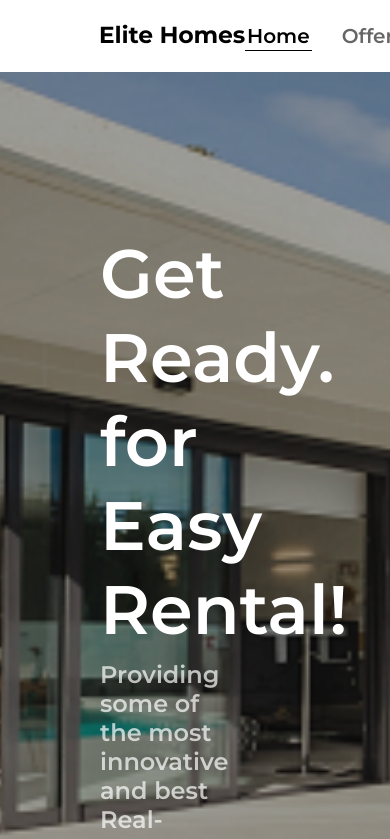
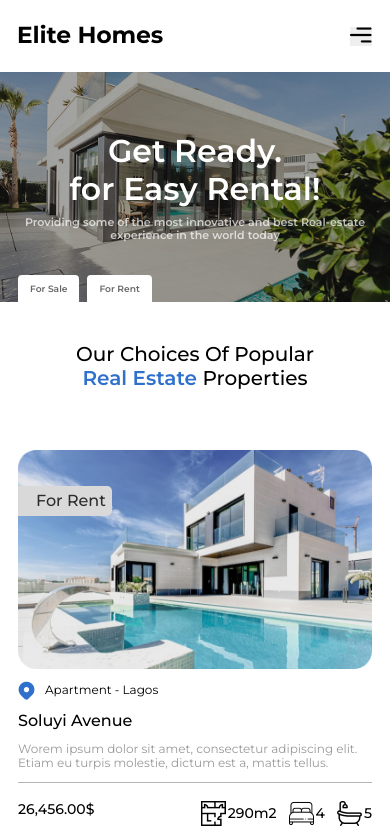
Before and after one commit to arcteggzz/elite-homes, a React (Vite) app: page /home in a window 390 px wide. Shown: the top 839 px of the page. Built offline with nearby package versions, Linux system fonts and the light colour scheme.

Commit message:
feat: mobile styles for homepage and navbar controls

```diff
--- a/src/components/Navbar/Navbar.module.scss
+++ b/src/components/Navbar/Navbar.module.scss
@@ -10,15 +10,20 @@
 
   @include sm() {
     height: pixRem(72);
+    padding: 0 pixRem(18);
+    position: relative;
   }
 
-  .center {
+  .center_desktop_links {
     display: flex;
     align-items: center;
     gap: pixRem(28);
 
     @include md() {
       gap: pixRem(32);
+    }
+    @include sm() {
+      display: none;
     }
 
     .single_NavLink {
@@ -54,32 +59,10 @@
   }
 
   .right {
-    .homePage_signUp_btn {
-      display: flex;
-      justify-content: center;
-      align-items: center;
-      padding: pixRem(6) pixRem(12);
-      column-gap: pixRem(8);
-      background: #ffffff;
-      border-radius: 4px;
-      cursor: pointer;
-      text-decoration: none;
-
-      p {
-        font-weight: 600;
-        font-size: 14px;
-        line-height: 18px;
-        color: #000000;
-        text-decoration: none;
-        cursor: pointer;
-      }
+    @include sm() {
+      display: none;
     }
-
-    .homePage_signUp_btn:hover {
-      background: #919191;
-    }
-
-    .otherPages_signUp_btn {
+    .signUp_btn {
       display: flex;
       justify-content: center;
       align-items: center;
@@ -100,7 +83,7 @@
       }
     }
 
-    .otherPages_signUp_btn:hover {
+    .signUp_btn:hover {
       background: #919191;
     }
 
@@ -115,6 +98,114 @@
         font-size: 14px;
         line-height: 18px;
         color: #000000;
+        text-align: center;
+      }
+
+      .logout_btn {
+        padding: pixRem(10) pixRem(24);
+        background: $primary;
+        border-radius: 4px;
+        cursor: pointer;
+        text-decoration: none;
+        border: none;
+        font-weight: 600;
+        font-size: 14px;
+        line-height: 18px;
+        color: #ffffff;
+      }
+
+      .logout_btn:hover {
+        background: #2e85e2;
+      }
+    }
+  }
+
+  .haburger {
+    display: none;
+    @include sm() {
+      display: block;
+      border: none;
+    }
+  }
+
+  .mobile_links {
+    display: none;
+    @include sm() {
+      display: block;
+      border: none;
+      position: absolute;
+      top: 72px;
+      left: 0;
+      background: #ffffff;
+      width: 100%;
+
+      display: flex;
+      flex-direction: column;
+      align-items: center;
+      row-gap: 40px;
+      padding: 12px 0;
+      border-top: $fontDark solid 0.5px;
+
+      .single_NavLink_mobile {
+        font-weight: 600;
+        font-size: 20px;
+        line-height: 24px;
+        padding: 2px;
+        transition: all ease 0.2s;
+        text-decoration: none;
+        color: rgba(0, 0, 0, 0.6);
+        border-bottom: 1px solid transparent;
+      }
+
+      .single_NavLinkActive_mobile {
+        font-weight: 600;
+        font-size: 20px;
+        line-height: 24px;
+        padding: 2px;
+        text-decoration: none;
+        color: $fontDark;
+        border-bottom: $fontDark solid 1px;
+      }
+
+      .mobile_userDetails {
+        width: 100%;
+        display: flex;
+        flex-direction: column;
+        align-items: center;
+        row-gap: 12px;
+        padding: 0 18px;
+
+        .logout_btn_mobile {
+          width: 100%;
+          text-align: center;
+
+          padding: pixRem(14) pixRem(8);
+          background: $primary;
+          border-radius: 4px;
+          cursor: pointer;
+          text-decoration: none;
+          border: none;
+          font-weight: 600;
+          font-size: 14px;
+          line-height: 18px;
+          color: #ffffff;
+        }
+      }
+
+      .signUp_btn_mobile {
+        width: 90%;
+        text-align: center;
+
+        display: flex;
+        justify-content: center;
+        align-items: center;
+        padding: pixRem(12) pixRem(12);
+        column-gap: pixRem(8);
+        background: #000000;
+        border-radius: 4px;
+        cursor: pointer;
+        text-decoration: none;
+        color: #ffffff;
       }
     }
   }
--- a/src/components/Navbar/index.jsx
+++ b/src/components/Navbar/index.jsx
@@ -3,6 +3,7 @@ import elite_homes_black_icon from "./images/elite_homes_black_icon.png";
 // import elite_homes_white_icon from "./images/elite_homes_white_icon.png";
 import { Link, NavLink, useNavigate } from "react-router-dom";
 // import sign_in_black_icon from "./images/sign_in_black.png";
+import hamburger from "./images/haburger.png";
 import sign_in_white_icon from "./images/sign_in_white.png";
 import placeholder_avatar from "./images/placeholder_avatar.png";
 import PropTypes from "prop-types";
@@ -10,13 +11,19 @@ import { useSelector, useDispatch } from "react-redux";
 import {
   selectCurrentUserName,
   selectCurrentUserImage,
+  resetCredentials,
 } from "../../redux/features/auth/authSlice";
-import { resetCredentials } from "../../redux/features/auth/authSlice";
+import {
+  selectNavIsOpen,
+  openNavbar,
+  closeNavbar,
+} from "../../redux/features/mobileNav/mobileNavSlice";
 import { useLogoutMutation } from "../../redux/features/auth/authApiSlice";
 
 export default function Navbar({ isAuthenticated, isHomepageNavbar }) {
   const currentUser = useSelector(selectCurrentUserName);
   const currentUserImage = useSelector(selectCurrentUserImage);
+  const currentNavbarState = useSelector(selectNavIsOpen);
   const dispatch = useDispatch();
   const [logout] = useLogoutMutation();
   const navigate = useNavigate();
@@ -43,22 +50,20 @@ export default function Navbar({ isAuthenticated, isHomepageNavbar }) {
     }
   };
 
+  const navbarHandler = () => {
+    currentNavbarState ? dispatch(closeNavbar()) : dispatch(openNavbar());
+  };
+
   return (
     <>
       <nav className={styles.Navbar} style={Navbar_styles}>
         {/* Logo */}
         <Link className={styles.left} to={"/"}>
-          <img
-            src={elite_homes_black_icon}
-            // src={
-            //   isHomepageNavbar ? elite_homes_white_icon : elite_homes_black_icon
-            // }
-            alt="elite homes icon"
-          />
+          <img src={elite_homes_black_icon} alt="elite homes icon" />
         </Link>
 
         {/* dekstop links */}
-        <div className={styles.center}>
+        <div className={styles.center_desktop_links}>
           {navElements.map((elem) => {
             return (
               <NavLink
@@ -71,14 +76,6 @@ export default function Navbar({ isAuthenticated, isHomepageNavbar }) {
                     ? styles.single_NavLinkActive
                     : styles.single_NavLink
                 }
-                // style={(isActive, isPending) => ({
-                //   color: isHomepageNavbar ? "#ffffff" : "",
-                //   borderBottom: isPending
-                //     ? "solid 1px red"
-                //     : isHomepageNavbar && isActive
-                //     ? "solid 1px #ffffff"
-                //     : "solid 1px #000000",
-                // })}
               >
                 {elem.name}
               </NavLink>
@@ -95,20 +92,68 @@ export default function Navbar({ isAuthenticated, isHomepageNavbar }) {
                 src={currentUserImage ? currentUserImage : placeholder_avatar}
                 alt="user avatar image"
               />
-              <button onClick={logoutHandler}>Logout</button>
+              <button onClick={logoutHandler} className={styles.logout_btn}>
+                Logout
+              </button>
             </div>
-          ) : isHomepageNavbar ? (
-            <Link to={"/signup"} className={styles.otherPages_signUp_btn}>
-              <img src={sign_in_white_icon} alt="sign in icon" />
-              <p>Sign up</p>
-            </Link>
           ) : (
-            <Link to={"/signup"} className={styles.otherPages_signUp_btn}>
+            <Link to={"/signup"} className={styles.signUp_btn}>
               <img src={sign_in_white_icon} alt="sign in icon" />
               <p>Sign up</p>
             </Link>
           )}
         </div>
+
+        {/* hamburger */}
+        <button className={styles.haburger} onClick={() => navbarHandler()}>
+          <img src={hamburger} alt="hamburger icon" />
+        </button>
+
+        {/* mobile links */}
+        {currentNavbarState ? (
+          <div className={styles.mobile_links}>
+            {navElements.map((elem) => {
+              return (
+                <NavLink
+                  to={elem.link}
+                  key={elem.name}
+                  className={({ isActive, isPending }) =>
+                    isPending
+                      ? styles.single_NavLink_mobile
+                      : isActive
+                      ? styles.single_NavLinkActive_mobile
+                      : styles.single_NavLink_mobile
+                  }
+                >
+                  {elem.name}
+                </NavLink>
+              );
+            })}
+
+            {isAuthenticated ? (
+              <div className={styles.mobile_userDetails}>
+                <p>{currentUser}</p>
+                <img
+                  src={currentUserImage ? currentUserImage : placeholder_avatar}
+                  alt="user avatar image"
+                />
+                <button
+                  onClick={logoutHandler}
+                  className={styles.logout_btn_mobile}
+                >
+                  Logout
+                </button>
+              </div>
+            ) : (
+              <Link to={"/signup"} className={styles.signUp_btn_mobile}>
+                <img src={sign_in_white_icon} alt="sign in icon" />
+                <p>Sign up</p>
+              </Link>
+            )}
+          </div>
+        ) : (
+          <></>
+        )}
       </nav>
     </>
   );
--- a/src/pages/LandingPage/styles/LandingPageHeader.module.scss
+++ b/src/pages/LandingPage/styles/LandingPageHeader.module.scss
@@ -11,9 +11,13 @@
 
   transition: all 0.5s ease-in-out;
 
-  // background-image: url("../images/header_landingpage_bg01.png");
   background-size: cover;
   background-position: center;
+
+  @include sm() {
+    padding: pixRem(60) pixRem(18);
+    margin: 0 0 0 0;
+  }
 
   h1 {
     display: flex;
@@ -23,6 +27,11 @@
     font-size: 68.5088px;
     line-height: 84px;
     color: #ffffff;
+    @include sm() {
+      text-align: center;
+      font-size: 31.5561px;
+      line-height: 38px;
+    }
   }
 
   p {
@@ -32,6 +41,12 @@
     color: #ffffff;
     opacity: 0.7;
     width: 60%;
+    @include sm() {
+      font-size: 11.0547px;
+      line-height: 13px;
+      text-align: center;
+      width: 100%;
+    }
   }
 
   .button_container {
@@ -40,6 +55,10 @@
     left: 100px;
     display: flex;
     column-gap: 14px;
+    @include sm() {
+      left: 18px;
+      column-gap: 8px;
+    }
 
     h5 {
       background: #ffffff;
@@ -49,6 +68,12 @@
       font-size: 24px;
       line-height: 29px;
       color: rgba(0, 0, 0, 0.6);
+      @include sm() {
+        padding: 8px 12px;
+        border-radius: 4px 4px 0px 0px;
+        font-size: 9.12161px;
+        line-height: 11px;
+      }
     }
   }
 }
--- a/src/pages/LandingPage/styles/LandingPageProperties.module.scss
+++ b/src/pages/LandingPage/styles/LandingPageProperties.module.scss
@@ -3,6 +3,10 @@
 .LandingPageProperties {
   width: 100%;
   padding: 0 pixRem(100);
+
+  @include sm() {
+    padding: 0 pixRem(18);
+  }
 }
 
 .title {
@@ -10,6 +14,14 @@
   margin-bottom: 1rem;
   text-transform: capitalize;
   font-weight: 500;
+  @include sm() {
+    font-size: 20px;
+    line-height: 24px;
+    text-align: center;
+    margin-bottom: 0;
+    padding: 40px 0;
+  }
+
   span {
     font-weight: 600;
     color: $primary;
@@ -23,6 +35,12 @@
   padding: pixRem(100) 0 pixRem(40) 0;
   row-gap: 100px;
   justify-items: center;
+
+  @include sm() {
+    padding: pixRem(20) 0;
+    row-gap: 44px;
+    grid-template-columns: 1fr;
+  }
 }
 
 .btn_container {
@@ -43,6 +61,14 @@
     color: #ffffff;
     transition: all ease 0.2s;
     font-family: "Montserrat";
+
+    @include sm() {
+      padding: 12px 24px;
+      width: 100%;
+      text-align: center;
+      font-size: 18px;
+      line-height: 20px;
+    }
   }
 
   .view_more_btn:hover {
--- a/src/pages/LoginPage/LoginPage.module.scss
+++ b/src/pages/LoginPage/LoginPage.module.scss
@@ -4,6 +4,41 @@
   max-width: 1140px;
   margin: 0 auto 1rem;
   box-sizing: border-box;
+
+  button {
+    width: 100%;
+    background-color: $primary;
+    border: none;
+    border-radius: 8px;
+    color: white;
+    padding: 16px 32px;
+    text-decoration: none;
+    margin: 0.4rem 0px 1rem 0;
+    font-size: 20px;
+    font-weight: 700;
+    cursor: pointer;
+  }
+
+  input[type="checkbox"] {
+    margin-right: 7px;
+  }
+
+  label {
+    color: rgba($color: #000000, $alpha: 0.5);
+  }
+
+  input[type="email"],
+  input[type="password"] {
+    width: 100%;
+    padding: 12px 20px;
+    margin: 0.7rem 0;
+    display: inline-block;
+    border: 1px solid #ccc;
+    border-radius: 8px;
+    box-sizing: border-box;
+    background-color: rgba($color: gray, $alpha: 0.02);
+    outline-color: $primary;
+  }
 }
 
 .LoginPage {
@@ -41,6 +76,25 @@
   }
 }
 
+.split {
+  display: flex;
+  justify-content: space-between;
+  margin: 0.7rem 0;
+}
+
+.link {
+  color: $primary;
+  text-decoration: none;
+  font-weight: 700;
+  cursor: pointer;
+}
+
+@include sm() {
+  .container {
+    max-width: 370px;
+    margin: 0 auto 1rem;
+    box-sizing: border-box;
+
     input[type="email"],
     input[type="password"] {
       width: 100%;
@@ -54,25 +108,12 @@ input[type="password"] {
       outline-color: $primary;
     }
 
-.split {
-  display: flex;
-  justify-content: space-between;
-  margin: 0.7rem 0;
-}
-
     input[type="checkbox"] {
       margin-right: 7px;
     }
 
     label {
       color: rgba($color: #000000, $alpha: 0.5);
-}
-
-.link {
-  color: $primary;
-  text-decoration: none;
-  font-weight: 700;
-  cursor: pointer;
     }
 
     button {
@@ -88,12 +129,6 @@ button {
       font-weight: 700;
       cursor: pointer;
     }
-
-@include sm() {
-  .container {
-    max-width: 370px;
-    margin: 0 auto 1rem;
-    box-sizing: border-box;
   }
 
   .LoginPage {
@@ -112,7 +147,7 @@ button {
 
   .loginImage {
     position: absolute;
-    bottom:10px;
+    bottom: 10px;
     left: 2px;
     width: 175px;
     height: 145px;
@@ -144,31 +179,10 @@ button {
     }
   }
 
-  input[type="email"],
-  input[type="password"] {
-    width: 100%;
-    padding: 12px 20px;
-    margin: 0.7rem 0;
-    display: inline-block;
-    border: 1px solid #ccc;
-    border-radius: 8px;
-    box-sizing: border-box;
-    background-color: rgba($color: gray, $alpha: 0.02);
-    outline-color: $primary;
-  }
-
   .split {
     display: flex;
     justify-content: space-between;
     margin: 0.7rem 0;
-  }
-
-  input[type="checkbox"] {
-    margin-right: 7px;
-  }
-
-  label {
-    color: rgba($color: #000000, $alpha: 0.5);
   }
 
   .link {
@@ -177,18 +191,4 @@ button {
     font-weight: 700;
     cursor: pointer;
   }
-
-  button {
-    width: 100%;
-    background-color: $primary;
-    border: none;
-    border-radius: 8px;
-    color: white;
-    padding: 16px 32px;
-    text-decoration: none;
-    margin: 0.4rem 0px 1rem 0;
-    font-size: 20px;
-    font-weight: 700;
-    cursor: pointer;
 }
-}
--- a/src/pages/OffersPage/styles/PropertySummary.module.scss
+++ b/src/pages/OffersPage/styles/PropertySummary.module.scss
@@ -8,6 +8,10 @@
   cursor: pointer !important;
   transition: all ease 0.2s;
   text-decoration: none;
+
+  @include sm() {
+    width: 100%;
+  }
 
   h1,
   h2,
@@ -23,6 +27,9 @@
     width: 100%;
     height: auto;
     border-radius: 20px;
+    @include sm() {
+      border-radius: 12px;
+    }
   }
 
   .property_name_tag {
@@ -43,6 +50,10 @@
         font-size: 18px;
         line-height: 21px;
         color: #000000;
+        @include sm() {
+          font-size: 12px;
+          line-height: 14px;
+        }
       }
     }
 
@@ -52,6 +63,10 @@
       line-height: 37px;
       color: #000000;
       text-align: left;
+      @include sm() {
+        font-size: 16px;
+        line-height: 18px;
+      }
     }
 
     p {
@@ -60,6 +75,10 @@
       line-height: 24px;
       color: #000000;
       opacity: 0.4;
+      @include sm() {
+        font-size: 12px;
+        line-height: 14px;
+      }
     }
   }
 
@@ -75,6 +94,10 @@
       font-size: 24px;
       line-height: 26px;
       color: #000000;
+      @include sm() {
+        font-size: 14px;
+        line-height: 16px;
+      }
     }
 
     .details_container {
@@ -91,6 +114,10 @@
           font-size: 16px;
           line-height: 18px;
           color: #000000;
+          @include sm() {
+            font-size: 14px;
+            line-height: 16px;
+          }
         }
       }
     }
--- a/src/redux/app/store.js
+++ b/src/redux/app/store.js
@@ -1,11 +1,13 @@
 import { configureStore } from "@reduxjs/toolkit";
 import { apiSlice } from "./api/apiSlice";
 import authReducer from "../features/auth/authSlice";
+import mobileNavReducer from "../features/mobileNav/mobileNavSlice";
 
 const store = configureStore({
   reducer: {
     [apiSlice.reducerPath]: apiSlice.reducer,
     auth: authReducer,
+    mobileNav: mobileNavReducer,
   },
   middleware: (getDefaultMiddleware) =>
     getDefaultMiddleware().concat(apiSlice.middleware),
--- /dev/null
+++ b/src/redux/features/mobileNav/mobileNavSlice.js
@@ -0,0 +1,23 @@
+import { createSlice } from "@reduxjs/toolkit";
+
+const initialState = {
+  navIsOpen: false,
+};
+
+const mobileNavSlice = createSlice({
+  name: "mobileNav",
+  initialState,
+  reducers: {
+    openNavbar: (state) => {
+      state.navIsOpen = true;
+    },
+    closeNavbar: (state) => {
+      state.navIsOpen = false;
+    },
+  },
+});
+export const { openNavbar, closeNavbar } = mobileNavSlice.actions;
+
+export default mobileNavSlice.reducer;
+
+export const selectNavIsOpen = (state) => state.mobileNav.navIsOpen;
```
Also changed, not shown: src/components/Navbar/images/haburger.png (added). Lines whose indentation alone changed are shown as unchanged.
